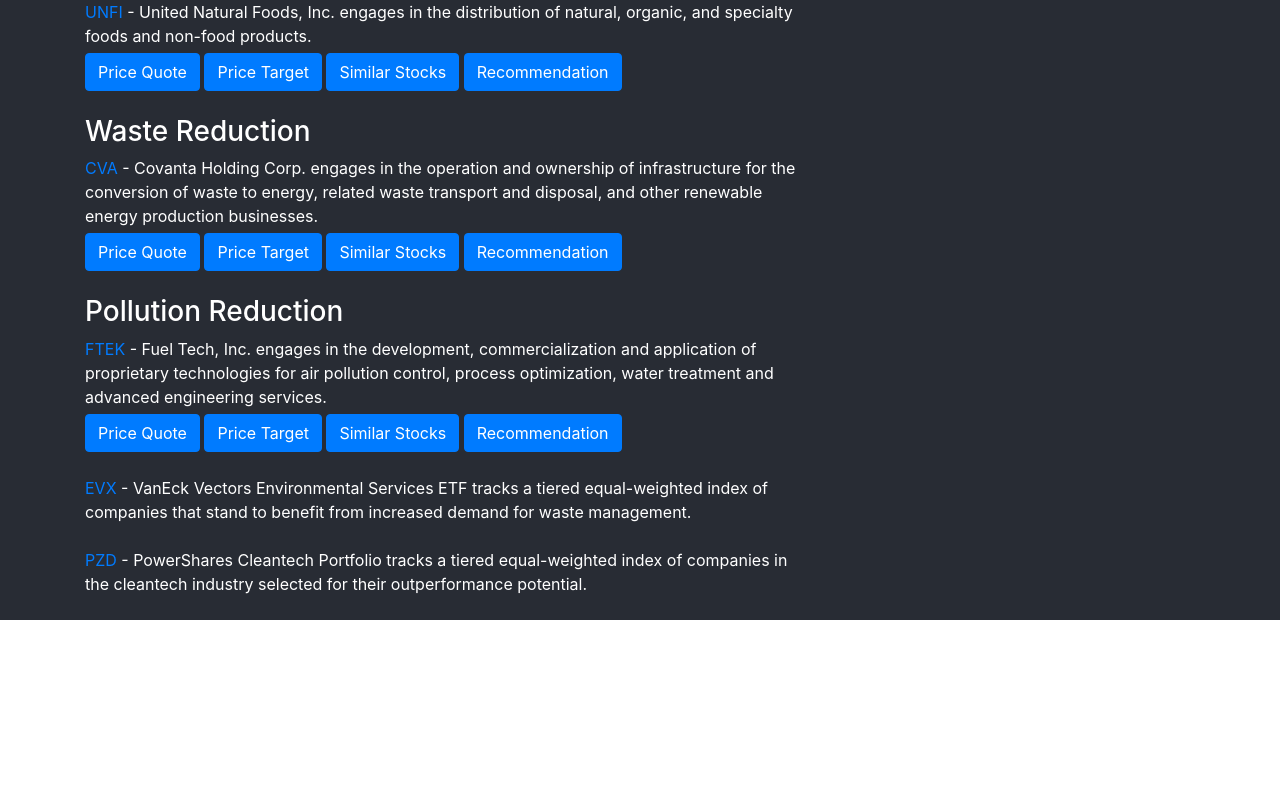
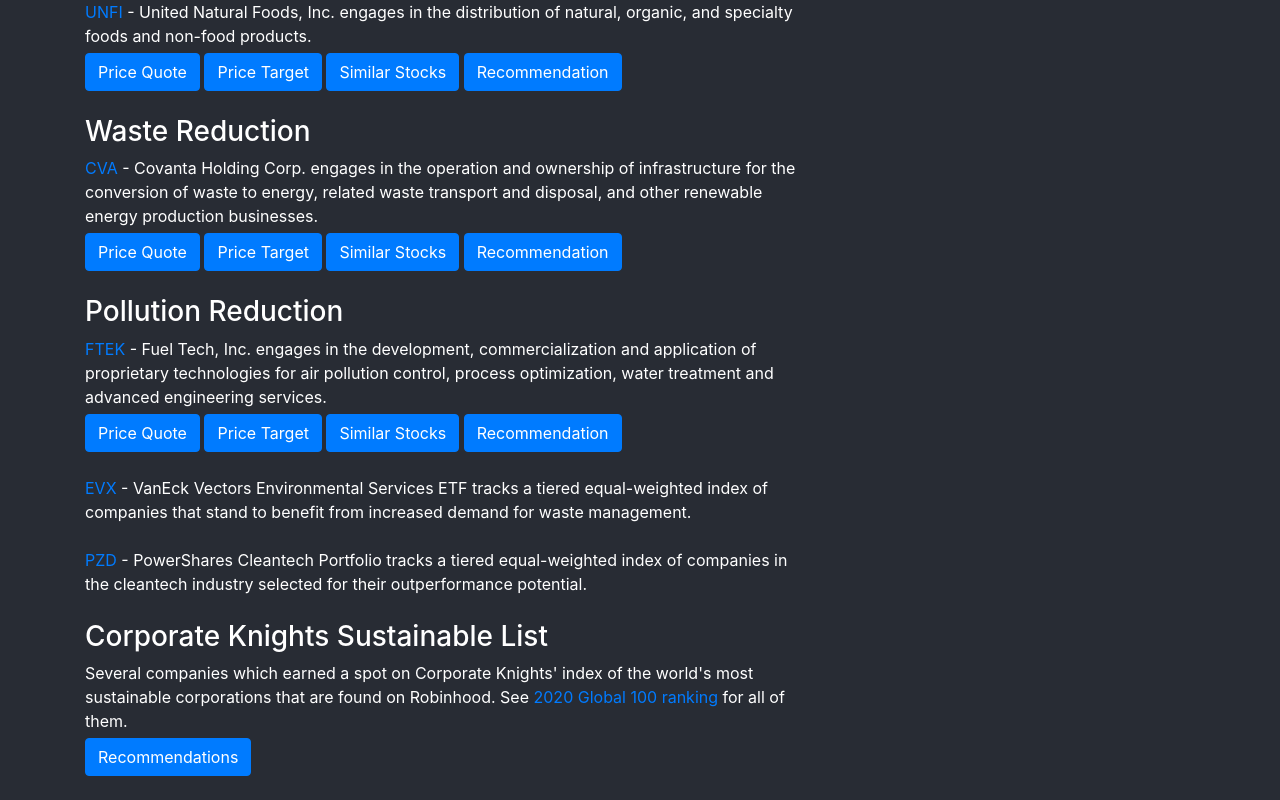
Before and after one commit to delphe/green-stocks, a React (Create React App) app: page / in a window 1280 px wide. Shown: the part 3294-4094 px from the top of the page. Before the commit the page ends 3914 px from the top, so only its background shows below. Built offline with nearby package versions, Linux system fonts and the light colour scheme.

Commit message:
allow sorting by sell instead of buy and include corporate knights systainable companies

```diff
--- a/src/App.js
+++ b/src/App.js
@@ -3,6 +3,7 @@
 import Navigation from './components/Navigation';
 import FinnhubAuth from './components/FinnhubAuth';
 import FinnhubData from './components/FinnhubData';
+import FinnhubR13s from './components/FinnhubR13s';
 
 class App extends React.Component {
   render() {
@@ -190,6 +191,12 @@
                    - PowerShares Cleantech Portfolio tracks a tiered equal-weighted index of companies in the cleantech industry selected for their outperformance potential.<br/>
                    {/* <FinnhubData symbol="PZD" /> */}
                    <br/>
+                <h3>Corporate Knights Sustainable List</h3>
+                Several companies which earned a spot on Corporate Knights&apos; index of the world&apos;s most sustainable corporations that are found on Robinhood.
+                  See <a href="https://www.corporateknights.com/reports/2020-global-100/2020-global-100-ranking-15795648/" target="_blank" rel="noopener noreferrer">
+                  2020 Global 100 ranking</a> for all of them. <br/>
+                  <FinnhubR13s stocklist="sustainable_co"/>
+                  <br/>
               </div>
             </div>
           </div>
--- a/src/components/FinnhubR13s.js
+++ b/src/components/FinnhubR13s.js
@@ -10,12 +10,12 @@
  * Note: R13s is short for Recommendations. I'm sure you can guess what R12n stands for.
  * @component
  * @example
- * const stocklist = 'yahoo'
+ * const stocklist = 'sustainable_co'
  */
 class FinnhubR13s extends React.Component {
   static propTypes = {
     /**
-     * Which Type of Stock List to use. Example: yahoo or finnhub
+     * Which Type of Stock List to use. Example: sustainable_co or finnhub
      */
     stocklist: PropTypes.string.isRequired
   }
@@ -26,11 +26,11 @@
       isLoading: false,
       buy: null,
       r13s: [],
-      yahoo_stocks: ['CI','KOF','NGG','LBRDA','ET','FOXA','ACGLO','YNDX','TEVA','ZG','MT','IHG','MBT','WRK','SQM','CIB','CLR','ZION','AVAL','XRX','WPX','VEON','TGNA'],
-      // Listed on Finnhub but not Robinhood: 'WFC-PY','BRK-A','NYCB-PA','KIM-PL','NLY-PF','FRC-PH','DLR-PJ'
+      sustainable_co: ['CSCO','HPE','MKC','PLD','DHR','HPQ','CMA','CHYHY','NVZMY','ING','BDORY','AQNA','UMICY','CIG','ACN','TSM','SNY','KNYJY','ISNPY','SIEGY','NABZY','SHG','BDRBF','UL','BMO','SGBLY','ERIC','CNI','CSIQ','WDAY'],
+      // eft_stocks: ['ESGU','ESGE','SUSL','ESGD','DSI','SUSA','ICLN','LDEM','CRBN','SUSB','EAGG','ESML','SUSC','SDG','BGRN'],
       finnhub_stocks: ['TSLA','NIO','FCEL','ENS','GE','FSLR','VSLR','JKS','SPWR','SEDG','RUN','ENPH','NOVA','AWK','IDA','XLY','PCG','BEP','UNFI','CVA','FTEK'],
-      //TODO: find another API that can lookup these other stocks
-      other_stocks: ['BLDP','PCRFY','VWDRY','NEP','FAN','TAN','ORA','EVX','PZD']
+      // TODO: find another API that can lookup these other stocks
+      // other_stocks: ['BLDP','PCRFY','VWDRY','NEP','FAN','TAN','ORA','EVX','PZD']
     }
   }
   /**
@@ -54,7 +54,7 @@
     if (stocklist === 'finnhub') {
       stock_array = this.state.finnhub_stocks;
     } else {
-      stock_array = this.state.yahoo_stocks;
+      stock_array = this.state.sustainable_co;
     }
     this.resetState();
     this.setState({ show: true, isLoading: true });
@@ -74,6 +74,7 @@
                 hold: response.data[0].hold,
                 holdPercentage: parseFloat(this.divide(response.data[0].hold, totalAnalysts)*100).toFixed(1)+"%",
                 sell: response.data[0].sell,
+                sellPercentNum: this.divide(response.data[0].sell, totalAnalysts),
                 sellPercentage: parseFloat(this.divide(response.data[0].sell, totalAnalysts)*100).toFixed(1)+"%",
                 strongBuy: response.data[0].strongBuy,
                 strongSell: response.data[0].strongSell,
@@ -89,10 +90,11 @@
                 hold: 0,
                 holdPercentage: '0%',
                 sell: 0,
+                sellPercentNum: 0,
                 sellPercentage: '0%',
                 strongBuy: 0,
                 strongSell: 0,
-                period: 0,
+                period: "N/A - No Data",
                 error: null
               })
             }
@@ -108,14 +110,9 @@
         console.log(e);
       }
     }
-
+    this.state.r13s = [...r13sObj];
     //Sorting by the highest percentage of buy recommendations
-    this.state.r13s = [...r13sObj];
-    this.state.r13s.sort((b,a) =>
-      a.buyPercentNum - b.buyPercentNum ||
-      a.buy - b.buy ||
-      a.strongBuy - b.strongBuy ||
-      a.hold - b.hold);
+    this.sortR13s(true);
     this.setState({ isLoading: false })
   }
 
@@ -130,6 +127,27 @@
     } else {
       return (numerator/denominator);
     }
+  }
+
+  /**
+   * Sort the list of recommendations by highest percentage of buy or sell recommendations.
+   * @param {*} buy - boolean value - true if sorting by buy, false if sorting by sell
+   */
+  sortR13s(buy){
+    if (buy) {
+      this.state.r13s.sort((b,a) =>
+      a.buyPercentNum - b.buyPercentNum ||
+      a.buy - b.buy ||
+      a.strongBuy - b.strongBuy ||
+      a.hold - b.hold);
+    } else {
+      this.state.r13s.sort((b,a) =>
+      a.sellPercentNum - b.sellPercentNum ||
+      a.sell - b.sell ||
+      a.strongSell - b.strongSell ||
+      b.hold - a.hold);
+    }
+    this.setState({r13s: this.state.r13s});
   }
 
   /**
@@ -193,6 +211,14 @@
               {/* Recommendation Data */}
               {this.state.isLoading === false &&
                 <div>
+                  Sort: <Button variant="secondary"
+                          onClick={() => this.sortR13s(true)}>
+                          Buy
+                        </Button> &nbsp;
+                        <Button variant="secondary"
+                          onClick={() => this.sortR13s(false)}>
+                          Sell
+                        </Button>
                   {this.state.r13s.map((r12n) => (
                     <div key={this.state.r13s.symbol}>
                       <h3><a href={'https://robinhood.com/stocks/'+r12n.symbol} target="_blank" rel="noopener noreferrer">
```
